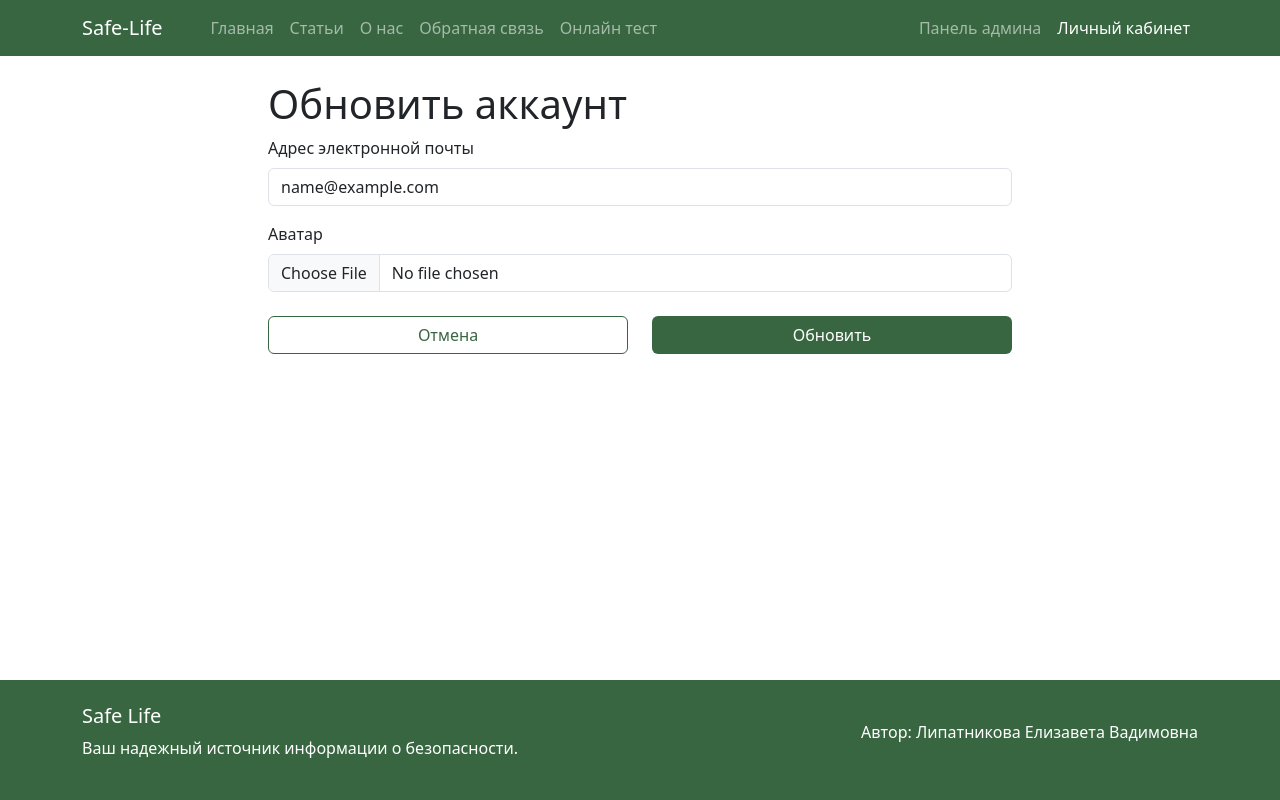
After one commit to LizaLipatnikova/safe-life, a Django app: page /user/account/edit/1/ in a window 1280 px wide. The commit adds this page. Run offline with Django 5.2, Linux system fonts and the light colour scheme; the visitor is signed in with stand-in values (Sample User, id 1); data comes from the database, SQL or seed files in the repository; some libraries are stand-ins or nearby versions.

Commit message:
Добавлена страница редактирования аккаунта

```diff
--- /dev/null
+++ b/user/forms.py
@@ -0,0 +1,30 @@
+from django import forms
+from django.contrib.auth.models import User
+from user.models import Profile
+
+# Форма обновления пользователя в личном кабинете
+class UpdateUserForm(forms.ModelForm):
+    # Поле из профиля
+    avatar = forms.ImageField(label="Аватар", required=False)
+
+    class Meta:
+        model = User # На основе которой модели создаем
+        fields = ["email",] # Поля, которые надо включить в форму (берет только из User)
+
+    # При инцилизации формы достаем значения из профиля
+    def __init__(self, *args, **kwargs):
+        super().__init__(*args, **kwargs)
+        # Если у объекта есть профиль
+        if self.instance.profile:
+            self.fields['avatar'].initial = self.instance.profile.avatar
+
+    def save(self, commit=True):
+        # commit отвечает за сохранение базе данных
+        user = super().save(commit)
+        profile = user.profile
+
+        # Сохраняем аватар
+        profile.avatar = self.cleaned_data['avatar']
+        profile.save()
+
+        return user
--- a/user/templates/account.html
+++ b/user/templates/account.html
@@ -19,7 +19,7 @@
                 <div class="d-flex flex-column">
                     <!-- Определяем аватар пользователя -->
                     {% if user.profile.avatar %}
-                        <img src="{{ user.profile.avatar.url }}" alt="avatar" class="avatar">
+                        <img src="{{ user.profile.avatar_format.url }}" alt="avatar" class="avatar">
                     {% else %}
                         <img src="/static/img/anonymous.png" alt="avatar" class="avatar">
                     {% endif %}
@@ -42,7 +42,7 @@
             </div>
 
             <div class="col-lg-7 col-xl-4">
-                <a href="" class="btn btn-outline-main w-100">Редактировать</a>
+                <a href="{% url "account_edit" user.id %}" class="btn btn-outline-main w-100">Редактировать</a>
             </div>
 
             <form action="{% url "logout" %}" method="post" class="col-lg-7 col-xl-4">
--- /dev/null
+++ b/user/templates/account_edit.html
@@ -0,0 +1,26 @@
+{% extends "main.html" %}
+
+{% load django_bootstrap5 %}
+
+{% block title %}Обновить аккаунт Safe-life{% endblock title %}
+
+{% block main %}
+    <div class="col-md-8 offset-md-2">
+        <h1>Обновить аккаунт</h1>
+
+        <form method="post" enctype="multipart/form-data">
+            {% csrf_token %}
+            {% bootstrap_form form %}
+
+            <div class="row mt-4">
+                <div class="col">
+                    <a href="{% url "account" %}" class="btn btn-outline-main w-100">Отмена</a>
+                </div>
+
+                <div class="col">
+                    <button type="submit" class="btn btn-main w-100">Обновить</button>
+                </div>
+            </div>
+        </form>
+    </div>
+{% endblock main %}
--- a/user/urls.py
+++ b/user/urls.py
@@ -1,10 +1,11 @@
 from django.urls import path
-from user.views import AuthWarningView, UserLoginView, RegistrationView, AccountView, UserLogoutView
+from user.views import *
 
 urlpatterns = [
     path('warning/', AuthWarningView.as_view(), name="auth_warning"),
     path('login/', UserLoginView.as_view(), name="login"),
     path('registration/', RegistrationView.as_view(), name="registration"),
     path('account/', AccountView.as_view(), name="account"),
+    path('account/edit/<int:pk>/', AccountEditView.as_view(), name="account_edit"),
     path('logout/', UserLogoutView.as_view(), name="logout"),
 ]
--- a/user/views.py
+++ b/user/views.py
@@ -1,10 +1,11 @@
-from django.views.generic import TemplateView, CreateView
+from django.views.generic import TemplateView, CreateView, UpdateView
 from django.contrib.auth.views import LoginView, LogoutView
 from django.contrib.auth.models import User
 from django.contrib.auth.forms import UserCreationForm
 from django.contrib.auth.mixins import LoginRequiredMixin
 from django.urls import reverse_lazy
 from main.mixins import MenuMixin
+from user.forms import UpdateUserForm
 
 # Страница, сообщающая пользователя о необходимости атуентификации
 class AuthWarningView(TemplateView):
@@ -26,6 +27,14 @@ class AccountView(LoginRequiredMixin, MenuMixin, TemplateView):
     id_page = "account"
     template_name = "account.html"
 
+# Редактирование аккаунта пользователя
+class AccountEditView(LoginRequiredMixin, MenuMixin, UpdateView):
+    id_page = "account"
+    template_name = "account_edit.html"
+    model = User
+    form_class = UpdateUserForm
+    success_url = reverse_lazy("account")
+
 # Выход из аккаунта. LogoutView не имеет специфических настроек, поэтому класс пустой
 class UserLogoutView(LogoutView):
     pass
```
